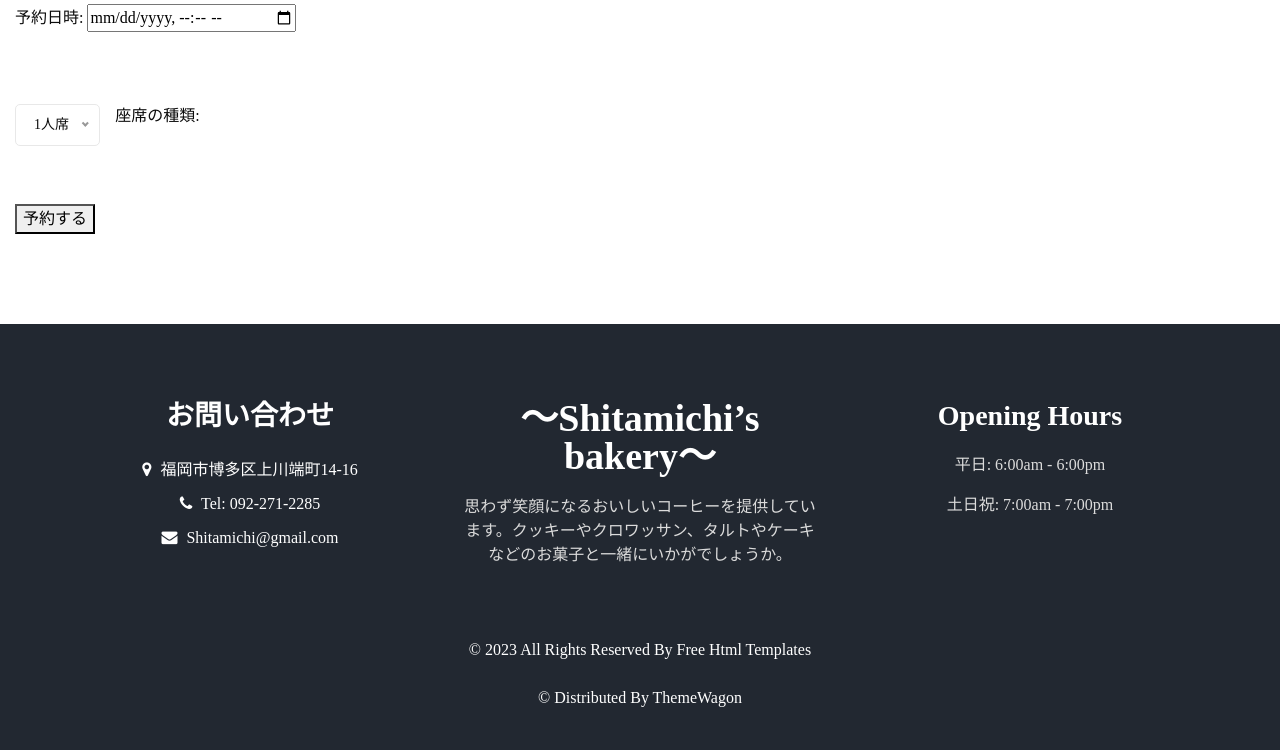
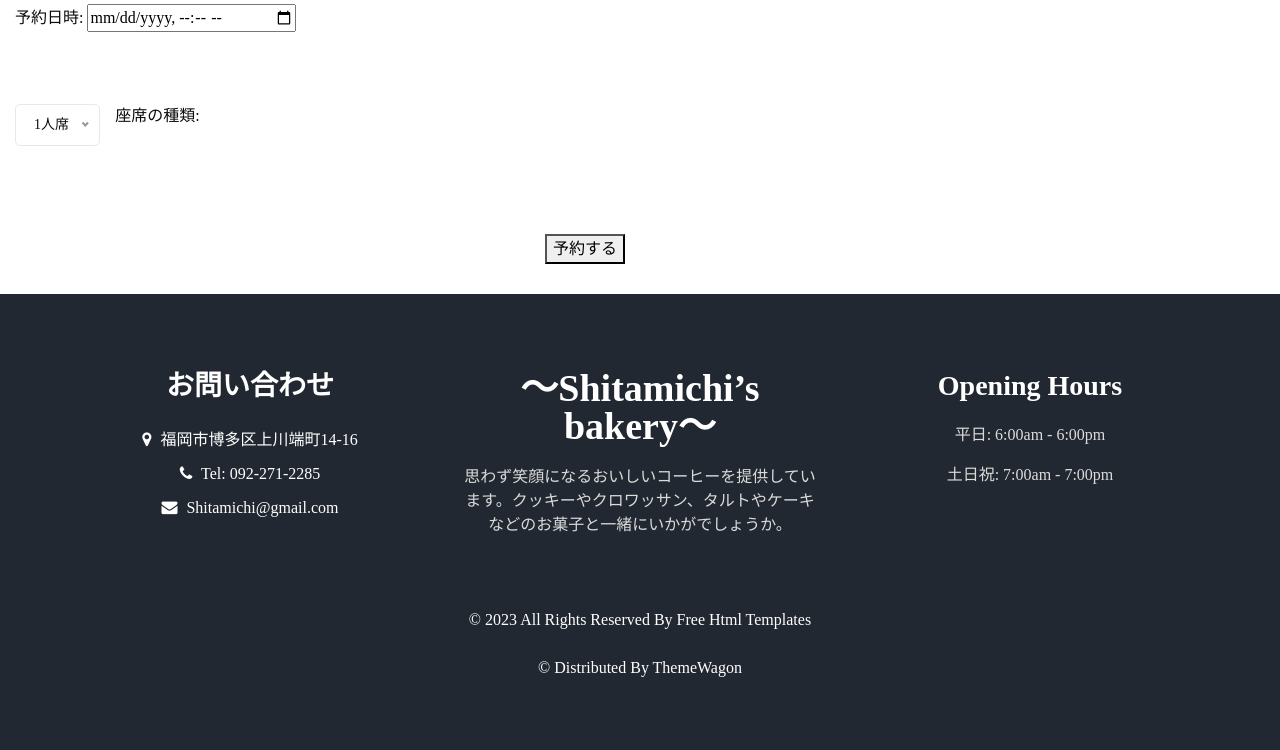
Before and after one commit to miyosi33/FIC_D_CareerDesign, a PHP site: page /zaseki1.php in a window 1280 px wide. Shown: the part 189-939 px from the top of the page. After the commit the page ends 866 px from the top, so only its background shows below. Run offline with PHP 8.4, Linux system fonts and the light colour scheme; some libraries are stand-ins or nearby versions; some web fonts are replaced.

Commit message:
Update zaseki1.php

```diff
--- a/zaseki1.php
+++ b/zaseki1.php
@@ -21,7 +21,9 @@
         <option value="4人席">4人席</option>
       </select>
     </div>
+    <div class="m">
     <button type="submit">予約する</button>
+</div>
   </form>
 </div>
 
```
